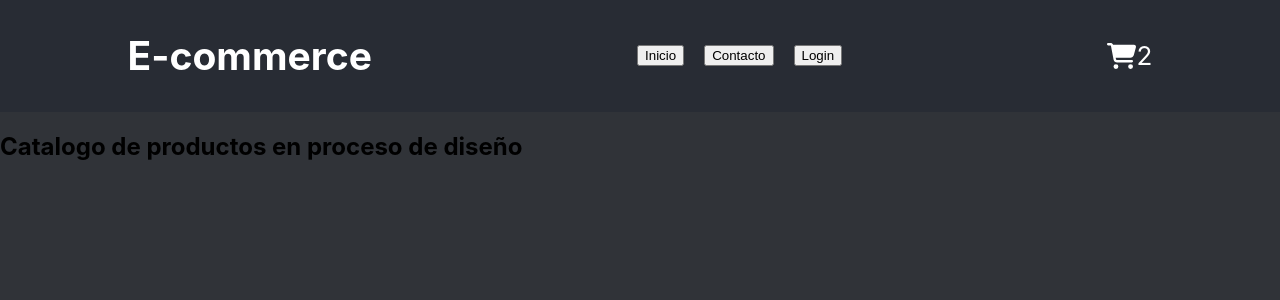
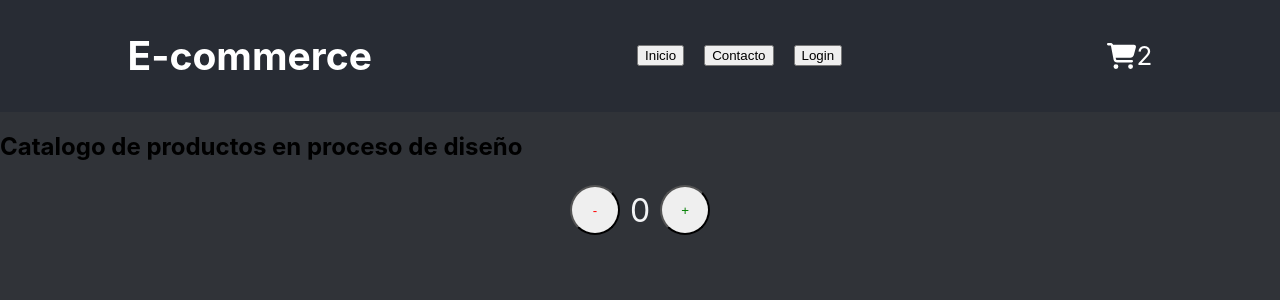
Before and after one commit to carlosaymoni/Proyecto-Final-React, a React (Create React App) app: page / in a window 1280 px wide. Shown: the top 300 px of the page. Built offline with nearby package versions, Linux system fonts and the light colour scheme.

Commit message:
Contador de productos

```diff
--- a/src/App.css
+++ b/src/App.css
@@ -6,3 +6,17 @@ body{
   font-size: calc(10px + 2vmin);
   color: white;
 }
+
+/*  estilos del contador */
+
+.contador {
+  display: flex;
+  justify-content: center;
+  align-items: center;
+}
+
+.p-count {
+  font-size: 2rem;
+  margin: 10px;
+  color: #f3f4f5;
+}
--- a/src/App.js
+++ b/src/App.js
@@ -2,6 +2,7 @@ import './App.css';
 import './componets/NavBar/NavBar'
 import NavBar from './componets/NavBar/NavBar';
 import ItemListContainer from './componets/ItemListContainer/ItemListContainer';
+import ItemCount from './componets/ItemCount/ItemCount';
 
 
 function App() {
@@ -11,6 +12,7 @@ function App() {
       <NavBar />
       </header>
       <ItemListContainer greeting="Catalogo de productos en proceso de diseño"/>
+      <ItemCount/>
     </div>
   );
 }
--- /dev/null
+++ b/src/componets/Button/Button.js
@@ -0,0 +1,5 @@
+const Button = (props) => {
+    return <button style={{ color: props.color, width: props.width, height: props.height, borderRadius: props.borderRadius}} onClick= {props.handleClick }>{props.label}</button>
+}
+
+export default Button
--- /dev/null
+++ b/src/componets/ItemCount/ItemCount.js
@@ -0,0 +1,28 @@
+import { useState } from "react";
+import Button  from "../Button/Button";
+
+const ItemCount = () => {
+    const [count, setCount] = useState(0)
+
+    const increment = () => {
+        if (count < 10) {
+            setCount(count + 1)
+        }
+    }
+
+    const decrement = () => {
+        if (count > 0) {
+            setCount(count - 1)
+        }
+    }
+    return (
+        <div className="contador">
+        <Button handleClick = { decrement } label='-' color='red' width='50px' height='50px' borderRadius='50%'/>
+        <p className="p-count"> {count} </p>
+        <Button handleClick = { increment } label='+' color='green' width='50px' height='50px' borderRadius='50%'/>
+        </div>
+    )
+
+}
+
+export default ItemCount
```
